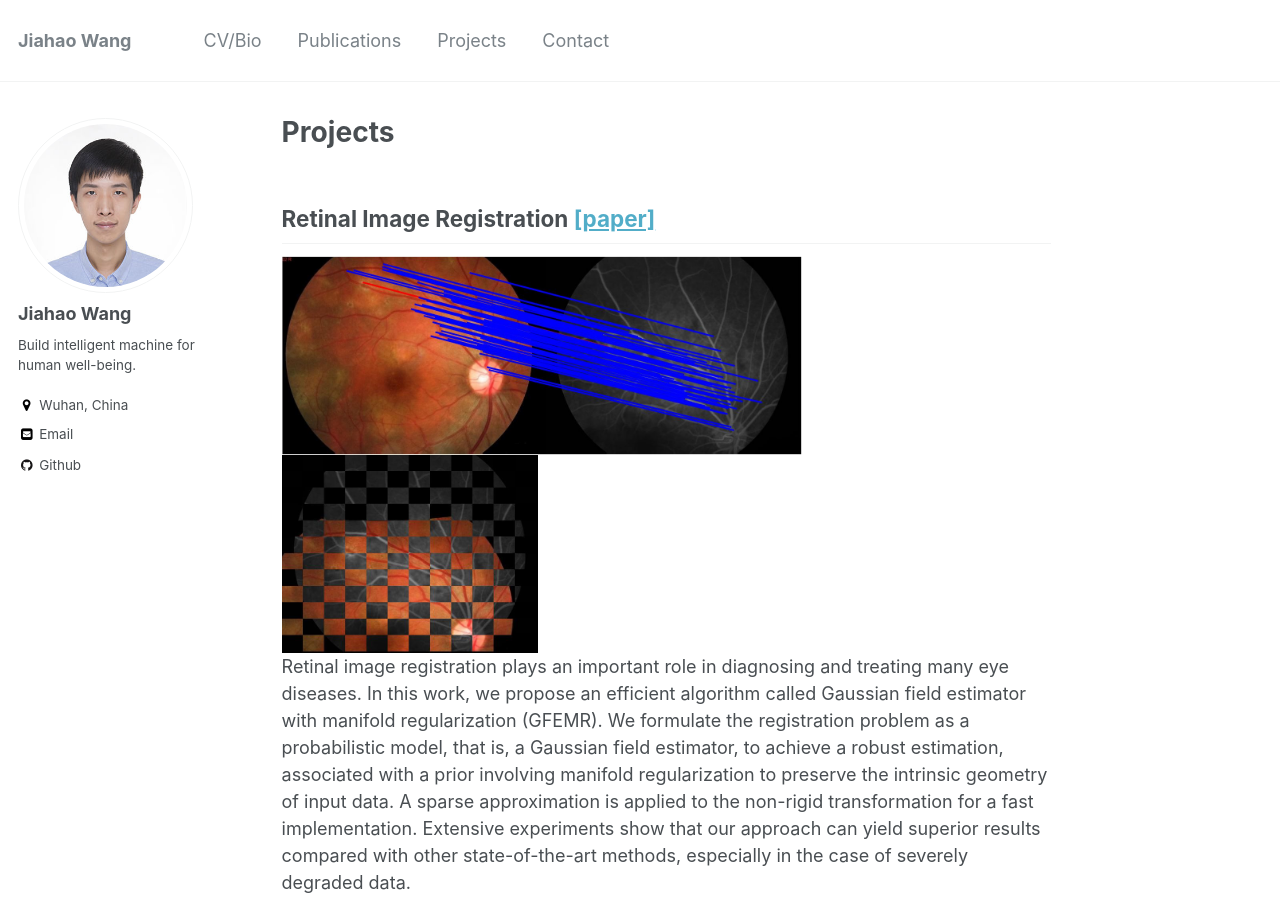
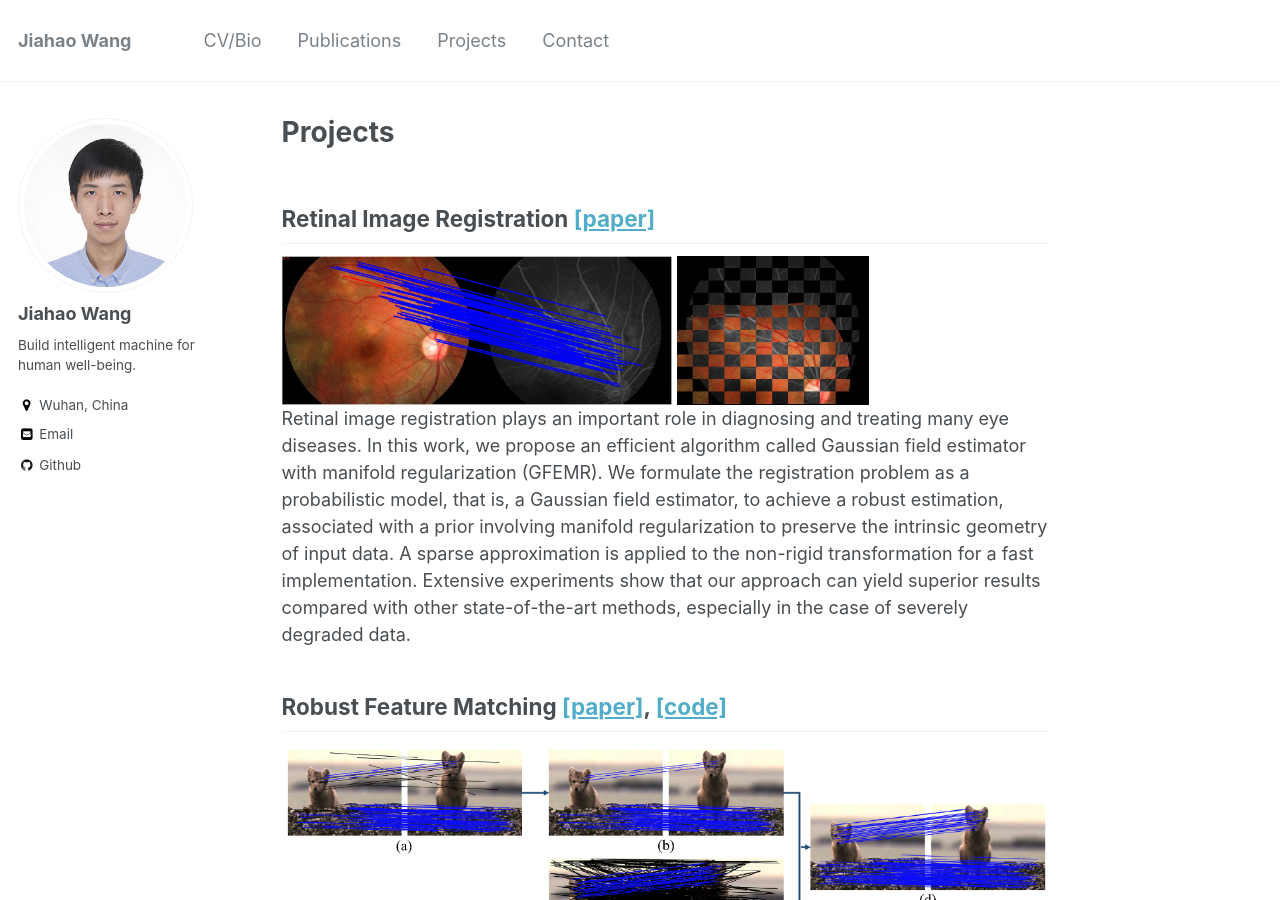
Before and after one commit to JiahaoPlus/JiahaoPlus.github.io, a Jekyll site: the page built from _pages/projects.md, in a window 1280 px wide and 900 px high. Built offline with Jekyll 4.4.1, drawn with Linux system fonts in a browser that asks for light colours.

Commit message:
update 'projects'

```diff
--- a/_pages/projects.md
+++ b/_pages/projects.md
@@ -5,11 +5,11 @@ permalink: /projects/
 author_profile: true
 ---
 ## Retinal Image Registration [[paper]](https://authors.elsevier.com/c/1YDGYbZX4vg-J)
-<img width="520" height="200" src="https://JiahaoPlus.github.io/images/gfemr_our_m.jpg"/>  <img width="256" height="200" src="https://JiahaoPlus.github.io/images/gfemr_our_r.jpg"/> <br>
+<img width="390" height="150" src="https://JiahaoPlus.github.io/images/gfemr_our_m.jpg"/>  <img width="192" height="150" src="https://JiahaoPlus.github.io/images/gfemr_our_r.jpg"/> <br>
 Retinal image registration plays an important role in diagnosing and treating many eye diseases. In this work, we propose an efficient algorithm called Gaussian field estimator with manifold regularization (GFEMR). We formulate the registration problem as a probabilistic model, that is, a Gaussian field estimator, to achieve a robust estimation, associated with a prior involving manifold regularization to preserve the intrinsic geometry of input data. A sparse approximation is applied to the non-rigid transformation for a fast implementation. Extensive experiments show that our approach can yield superior results compared with other state-of-the-art methods, especially in the case of severely degraded data.
 
 ## Robust Feature Matching [[paper]](https://ieeexplore.ieee.org/document/8089726), [[code]](https://github.com/JiahaoPlus/PSSC)
-<img width="800" height="286" src="https://JiahaoPlus.github.io/images/gfemr_our_m.jpg"/> <br>
+<img width="800" height="286" src="https://JiahaoPlus.github.io/images/PSSC.PNG"/> <br>
 Feature matching is a key problem in computer vision, graphics, robot location, and medical image registration. The features are often salient points with associated descriptors extracted by detectors, and the goal is to find point correspondences according to their positions and descriptors. However, in real-world matching problems, the putative matches typically contain a large proportion of outliers. Thus, we introduce a progressive framework, which uses matching results on a small putative set with high inlier ratio to guide the matching on a large putative set. The spatial consensus is modeled by a non-parametric thinplate spline kernel and a sparse approximation is applied to accelerate the optimization. The quantitative results on various experimental data demonstrate that our method can achieve better matching accuracy and can generate more good matches compared to several state-of-the-art methods.
 
 ## Medical Image Segmentation [[poster]](https://JiahaoPlus.github.io/files/UCLA_Poster.pdf)
```
